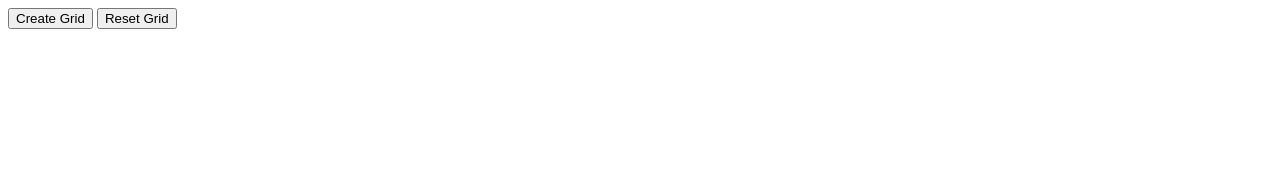
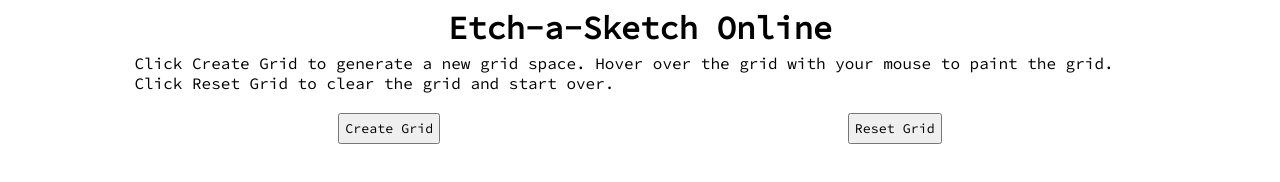
Before and after one commit to bradley-cantrell/EtchASketch, a plain HTML site: page index.html in a window 1280 px wide. Drawn offline with Linux system fonts and the light colour scheme.

Commit message:
updating css styles

```diff
--- a/app.js
+++ b/app.js
@@ -1,5 +1,5 @@
 
-//Creates a variable that selects our buttons
+//Creates variables that select our buttons
 const creationButton = document.getElementById("creation-button");
 const resetButton = document.getElementById("reset-button");
 const maxGridSize = 2500;
@@ -19,9 +19,9 @@ creationButton.addEventListener("click", function(){
     }
 
     layoutGrid(gridColumns);
-    console.log(gridSize); //test logging, remove
 
-    for(i=0;i<gridSize;i++){ //generates the canvas
+
+    for(i=0;i<gridSize;i++){ //generates the canvas that can be painted
 
         let sketchpad = document.querySelector('#sketchpad');
 
@@ -45,7 +45,7 @@ creationButton.addEventListener("click", function(){
 
 })
 
-resetButton.addEventListener("click", function(){
+resetButton.addEventListener("click", function(){ //clears existing grid
     function removeAllChildNodes(parent) {
         while (parent.firstChild) {
             parent.removeChild(parent.firstChild);
--- a/index.html
+++ b/index.html
@@ -3,13 +3,20 @@
     <head>
         <title>Etch-a-Sketch Online</title>
         <link rel="stylesheet" href="styles.css">
+        <link rel="preconnect" href="https://fonts.gstatic.com">
+        <link href="https://fonts.googleapis.com/css2?family=Source+Code+Pro&display=swap" rel="stylesheet">
     </head>
     <header>
-
+        <h1 id="title">Etch-a-Sketch Online</h1>
     </header>
     <body>
+        <div>
+           <p>
+               Click Create Grid to generate a new grid space. Hover over the grid with your mouse to paint the grid. Click Reset Grid to clear the grid and start over.
+           </p>
+        </div>
         <div class="wrapper">
-            <button type="button" id="creation-button">
+            <button type="button" id="creation-button" >
                 Create Grid
             </button>
             <button type="button" id="reset-button">
--- a/styles.css
+++ b/styles.css
@@ -1,13 +1,36 @@
+button {
+    padding: 5px;
+    font-family: 'Source Code Pro', monospace;
+}
+
 .canvas {
     background-color: white;
 }
 
+p {
+    font-family: 'Source Code Pro', monospace;
+    margin: auto;
+    padding-top: 5px;
+    padding-bottom: 15px;
+    width: 80%;
+    display: flex;
+    align-items: center;
+    justify-content: center;
+}
+#title {
+    margin: auto;
+    width: 100%;
+    display: flex;
+    align-items: center;
+    justify-content: center;
+    font-family: 'Source Code Pro', monospace;
+}
 
 #sketchpad {
     display: grid;
-    width: 95vw;
-    height: 95vh;
-
+    width: 85vw;
+    height: 85vh;
+    margin: auto;
 }
 
 .painted {
@@ -20,5 +43,9 @@
 
 .wrapper {
     margin: auto;
-    width: 100%;
+    padding: 5px 5px;
+    width: 80%;
+    display: flex;
+    align-items: center;
+    justify-content: space-around;
 }
```
Also changed, not shown: 1 other file.
